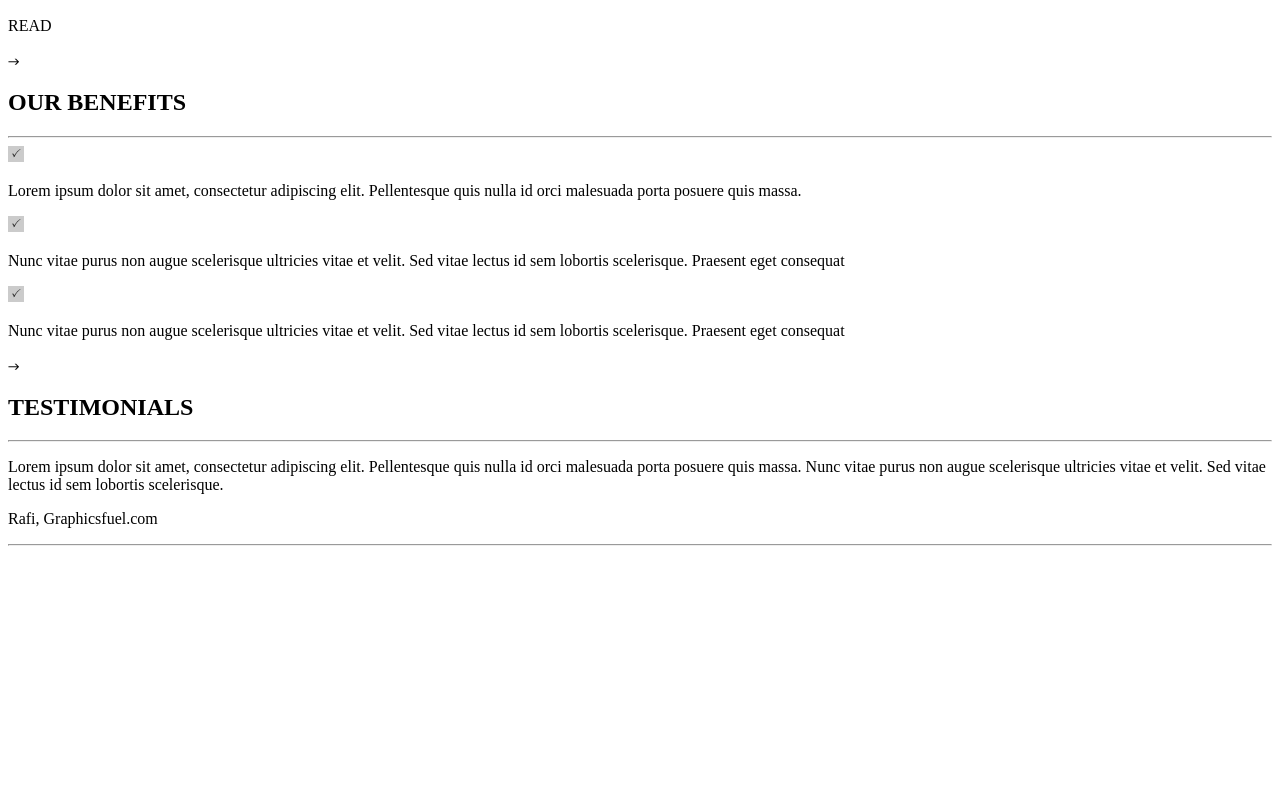
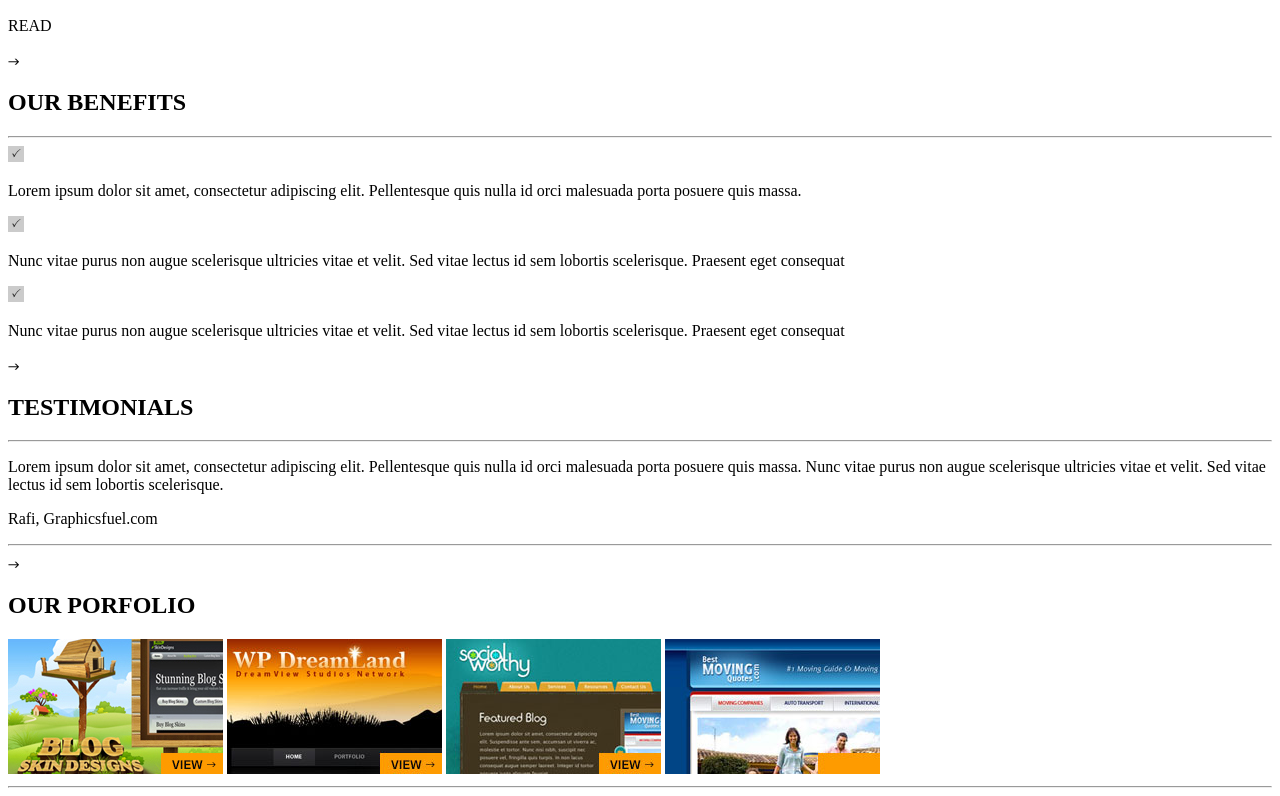
Before and after one commit to jeanToru/WEB1-S10-, a plain HTML site: page WEB1-DiseñoHtml/index.html in a window 1280 px wide. Shown: the part 784-1580 px from the top of the page. Before the commit the page ends 1338 px from the top, so only its background shows below. Drawn offline with Linux system fonts and the light colour scheme.

Commit message:
Bloque de Imagenes

```diff
--- a/WEB1-DiseñoHtml/index.html
+++ b/WEB1-DiseñoHtml/index.html
@@ -63,6 +63,15 @@
             </div>
             <hr>
         </div>
+        <div id="imajenes">
+            <img src="img/arrow.png" alt="flecha">
+            <h2>OUR PORFOLIO</h2>
+            <a href=""><img src="img/portfolio1.jpg" alt="Portafolio"></a>
+            <a href=""><img src="img/portfolio-2.jpg" alt="Portafolio"></a>
+            <a href=""><img src="img/portfolio-3.jpg" alt="Portafolio"></a>
+            <a href=""><img src="img/portfolio-4.jpg" alt="Portafolio"></a>
+            <hr>
+        </div>
     </div>
 </body>
 
```
